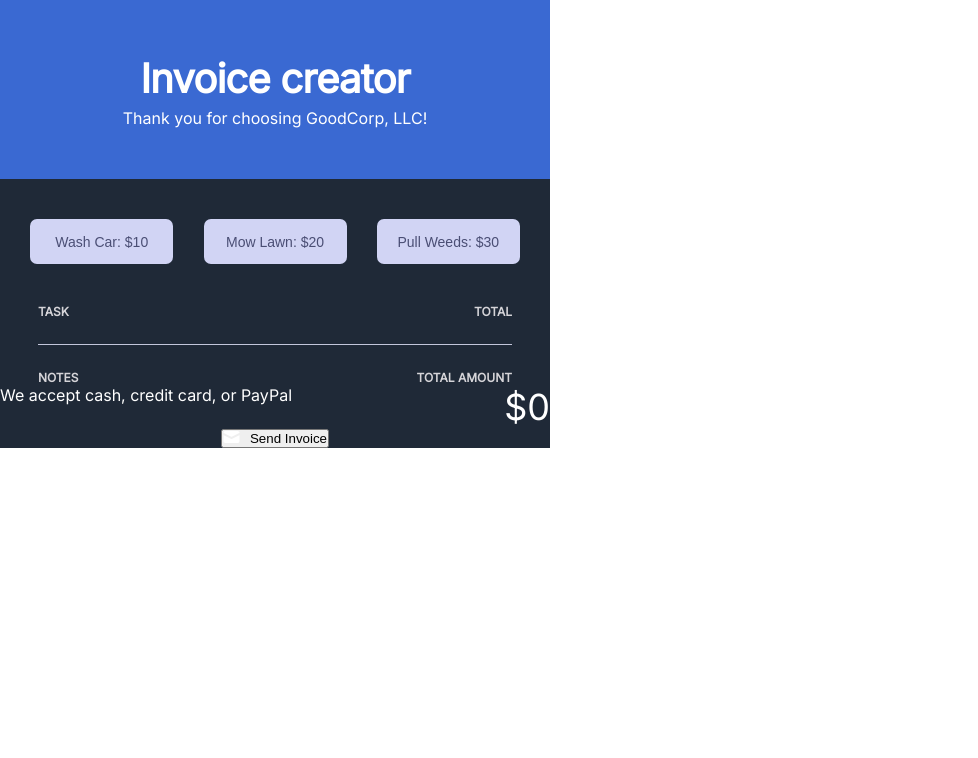
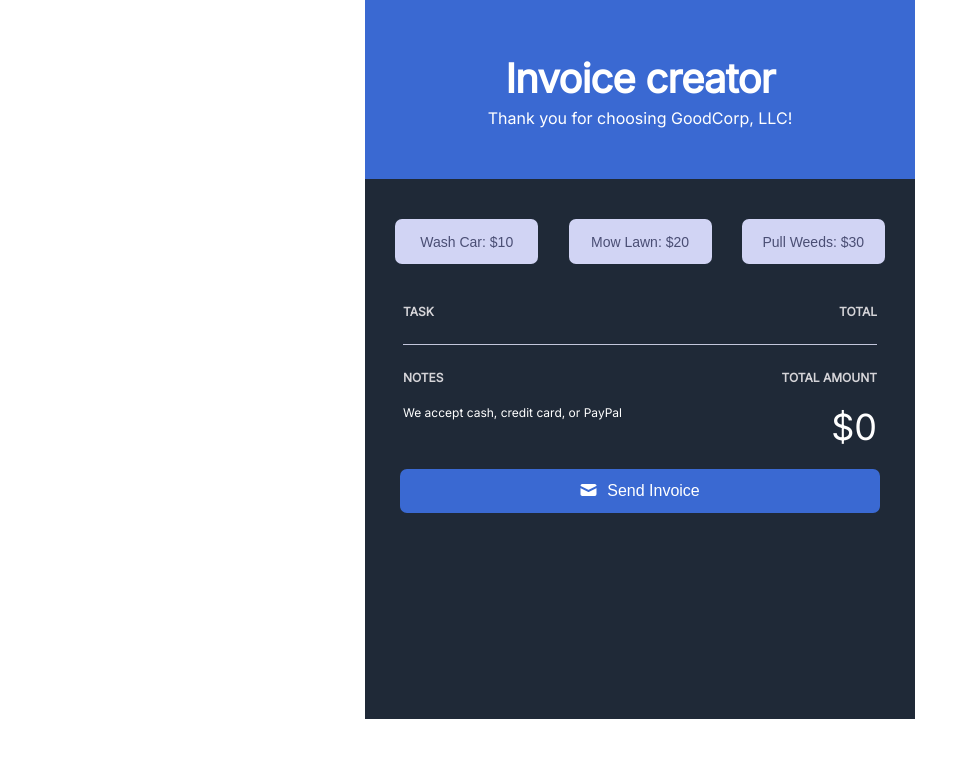
Before and after one commit to DharaneeswaranR/invoice-generator, a plain HTML site: page index.html in a window 1280 px wide. Shown: the whole page, without its empty margins (0-978 px from the left). Drawn offline with Linux system fonts and the light colour scheme; files whose address does not match are found by name.

Commit message:
style: styled the send invoice btn

```diff
--- a/style.css
+++ b/style.css
@@ -12,6 +12,8 @@ body {
 
 main {
     width: 550px;
+    height: 719px;
+    margin: 0 auto;
     display: flex;
     flex-direction: column;
     align-items: center;
@@ -53,10 +55,6 @@ header p {
 
 .buttons-container button:active {
     border: 3px #3A69D2 solid;
-}
-
-#list-title {
-    padding: 0 48px;
 }
 
 #list-title h2 {
@@ -113,3 +111,23 @@ hr {
     border-style: none;
     border-top: 1px solid #C3C6DB;
 }
+
+#total-container p {
+    font-size: 12px;
+    padding: 20px 38px;
+}
+
+#reset-btn {
+    width: 480px;
+    height: 44px;
+    background: #3A69D2;
+    color: #fff;
+    border: none;
+    border-radius: 7px;
+    font-size: 16px;
+    cursor: pointer;
+}
+
+#reset-btn:active {
+    background-color: #5880d6;
+}
```
